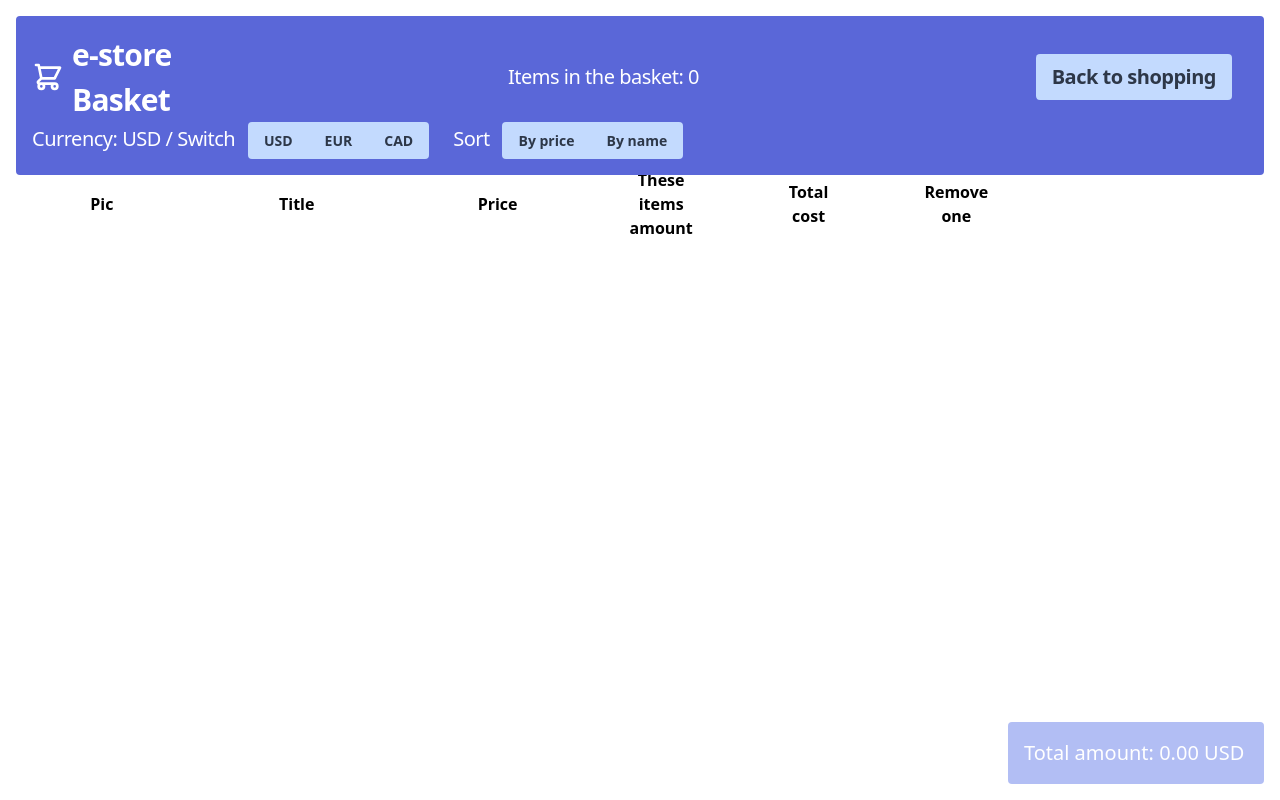
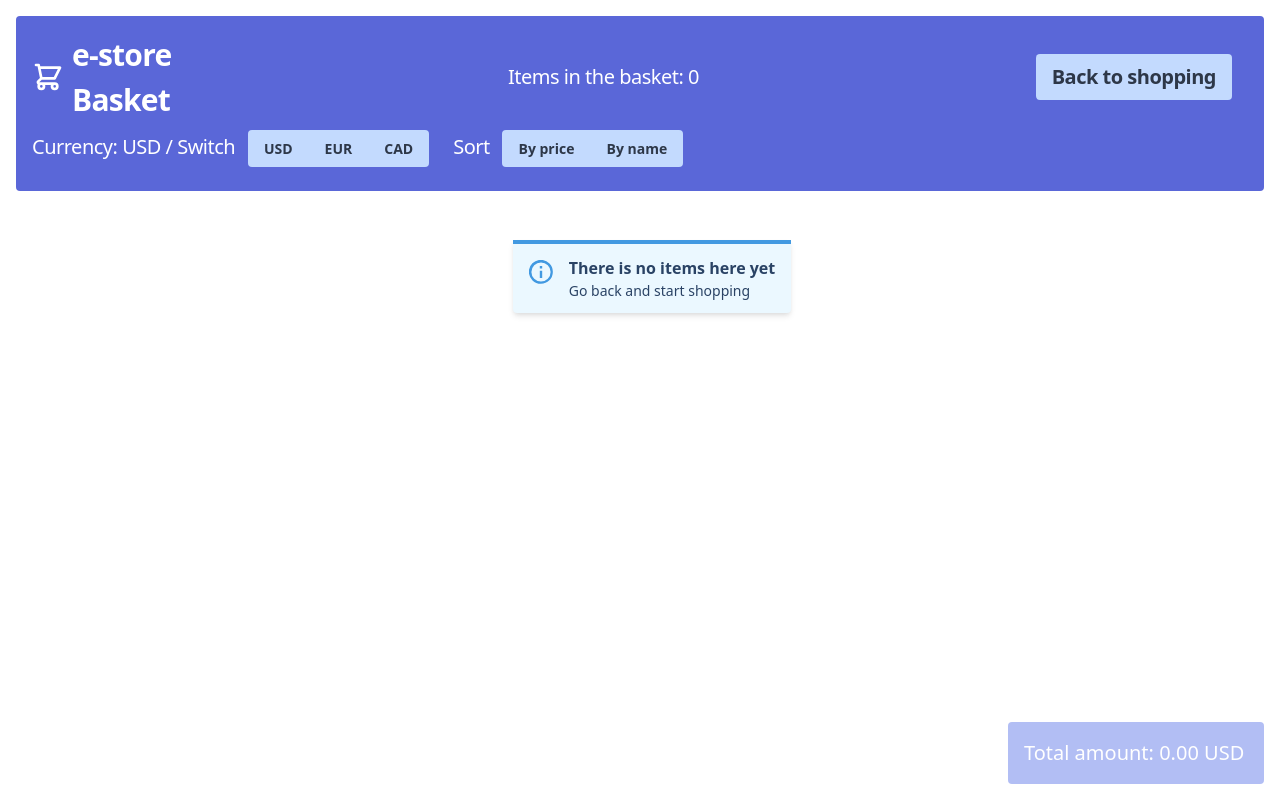
Before and after one commit to Macbaren/ecommerce, a React (Create React App) app: page /basket in a window 1280 px wide. Built offline with nearby package versions, Linux system fonts and the light colour scheme.

Commit message:
empty basket alert added

```diff
--- a/src/components/Basket/Basket.js
+++ b/src/components/Basket/Basket.js
@@ -1,13 +1,15 @@
 import React from 'react';
 import { Provider } from 'react-redux'
+import { useSelector } from 'react-redux'
 
 import '../../styles/main.css'
 import BasketNavbar from './basket-navbar'
 import BasketItems from './basket-items'
-
 import store from '../../redux'
 
 const Basket = () => {
+  // const items = useSelector((s) => s.basket)
+
   return (
     <Provider store={store}>
       <BasketNavbar />
--- a/src/components/Basket/basket-items.js
+++ b/src/components/Basket/basket-items.js
@@ -39,6 +39,8 @@
 
   return (
     <div className="flex flex-wrap mt-40 mb-20 ml-6" >
+      {countItems.length > 0
+        ?
         <table className="table-fixed">
           <thead>
             <tr>
@@ -76,6 +78,17 @@
               </tr>))}
           </tbody>
         </table>
+        :
+        <div className="flex mx-auto my-20 bg-blue-100 border-t-4 border-blue-500 rounded-b text-blue-900 px-4 py-3 shadow-md" role="alert">
+          <div className="flex">
+            <div className="py-1"><svg className="fill-current h-6 w-6 text-blue-500 mr-4" xmlns="http://www.w3.org/2000/svg" viewBox="0 0 20 20"><path d="M2.93 17.07A10 10 0 1 1 17.07 2.93 10 10 0 0 1 2.93 17.07zm12.73-1.41A8 8 0 1 0 4.34 4.34a8 8 0 0 0 11.32 11.32zM9 11V9h2v6H9v-4zm0-6h2v2H9V5z"/></svg></div>
+            <div>
+              <p className="font-bold">There is no items here yet</p>
+              <p className="text-sm">Go back and start shopping</p>
+            </div>
+          </div>
+        </div>
+        }
       <nav className="total-amount flex fixed bottom-0 right-0 w-1/5 rounded text-xl text-white bg-indigo-500 bg-opacity-50 p-4 m-4">
         Total amount: {totalCost} {currency}
       </nav>
--- a/src/components/Basket/basket-navbar.js
+++ b/src/components/Basket/basket-navbar.js
@@ -31,7 +31,7 @@
       <div className="block float-right lg:flex lg:items-right lg:w-auto">
         <div className="float-right mr-6 text-sm lg:flex-grow">
           <span className="tracking-tight text-xl text-white mr-2">Currency: {currency} / Switch </span>
-          <div className="inline-flex">
+          <div className="inline-flex my-2">
             <button
               className="bg-indigo-200 hover:bg-indigo-400 text-gray-800 font-bold py-2 px-4 rounded-l"
               onClick={ (() => dispatch(updateCurrency('USD'))) }
@@ -52,7 +52,7 @@
             </button>
           </div>
         </div>
-        <div className="text-sm lg:flex-grow mr-6">
+        <div className="text-sm lg:flex-grow my-2 mr-6">
           <span className="tracking-tight text-xl text-white mr-2">Sort </span>
           <div className="inline-flex">
             <button
--- a/src/components/Main/navbar.js
+++ b/src/components/Main/navbar.js
@@ -30,10 +30,10 @@
         <Link to="/basket" className="text-xl text-gray-800 tracking-tight">Go to the basket</Link>
       </button>
 
-      <div className="block float-right lg:flex lg:items-right lg:w-auto">
+      <div className="block float-right lg:flex lg:items-right lg:w-auto p-2">
         <div className="float-right mr-6 text-sm lg:flex-grow">
           <span className="tracking-tight text-xl text-white mr-2">Currency: {currency} / Switch </span>
-          <div className="inline-flex">
+          <div className="inline-flex my-2">
             <button
               className="bg-green-200 hover:bg-green-400 text-gray-800 font-bold py-2 px-4 rounded-l"
               onClick={ (() => dispatch(updateCurrency('USD'))) }
@@ -56,7 +56,7 @@
         </div>
         <div className="text-sm lg:flex-grow mr-6">
           <span className="tracking-tight text-xl text-white mr-2">Sort </span>
-          <div className="inline-flex">
+          <div className="inline-flex my-2">
             <button
               className="sort-price bg-green-200 hover:bg-green-400 text-gray-800 font-bold py-2 px-4 rounded-l"
               onClick={ (() => dispatch(updateSorting('price'))) }
```
Lines whose indentation alone changed are shown as unchanged.
